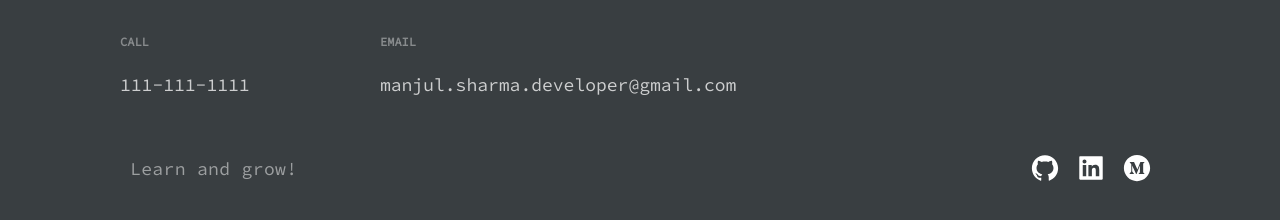
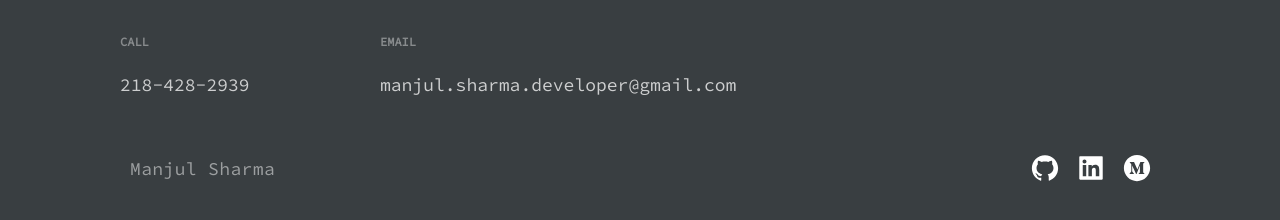
Before and after one commit to SharmaManjul/MyPortfolio, a Next.js app: page / in a window 1280 px wide. Shown: the part 3796-4016 px from the top of the page. Built offline with nearby package versions, Linux system fonts and the light colour scheme.

Commit message:
Updating footer.

```diff
--- a/src/components/Footer/Footer.js
+++ b/src/components/Footer/Footer.js
@@ -10,7 +10,7 @@ const Footer = () => {
       <LinkList>
         <LinkColumn>
         <LinkTitle>Call</LinkTitle>
-        <LinkItem href="tel:111-111-1111">111-111-1111</LinkItem>
+        <LinkItem href="tel:218-428-2939">218-428-2939</LinkItem>
         </LinkColumn>
         <LinkColumn>
         <LinkTitle>Email</LinkTitle>
@@ -19,7 +19,7 @@ const Footer = () => {
       </LinkList>
       <SocialIconsContainer>
         <CompanyContainer>
-          <Slogan>Learn and grow!</Slogan>
+          <Slogan>Manjul Sharma</Slogan>
         </CompanyContainer>
         <SocialContainer>
           <SocialIcons href="https://github.com/SharmaManjul" target="_blank" rel="noopener noreferrer">
```
